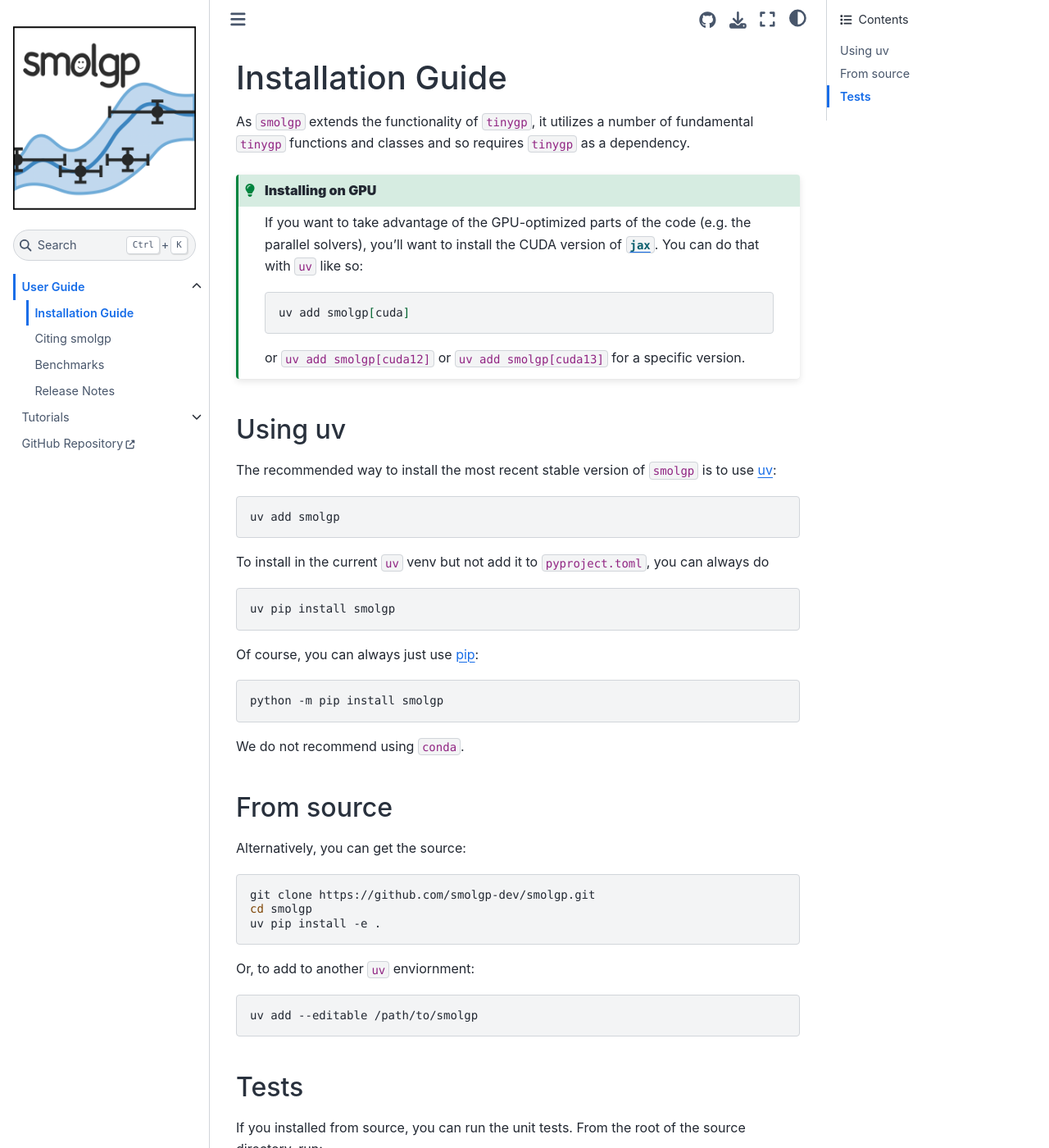
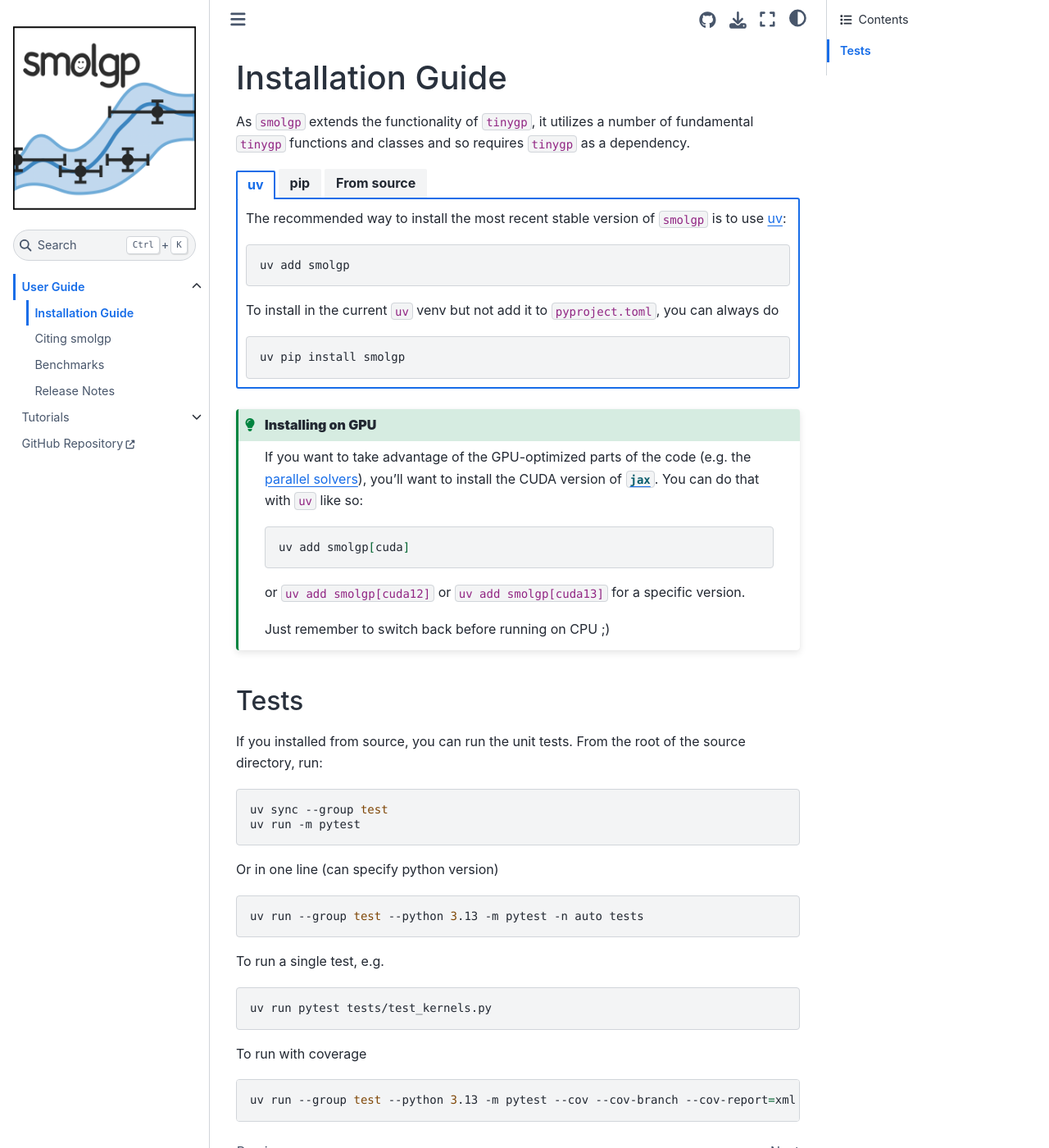
Before and after one commit to smolgp-dev/smolgp, a Sphinx documentation site: the page built from docs/install.md, in a window 1280 px wide and 1400 px high. Shown: the whole window at 82% size. Built offline with Sphinx 7.4.7 and the Sphinx Book theme 1.1.4, drawn with Linux system fonts in a browser that asks for light colours; pages that are not in the unit, such as notebooks, are missing from menus; some of the changed lines change nothing that is shown.

Commit message:
reformat and add links

````diff
--- a/docs/install.md
+++ b/docs/install.md
@@ -6,16 +6,10 @@
 
 As `smolgp` extends the functionality of `tinygp`, it utilizes a number of fundamental `tinygp` functions and classes and so requires `tinygp` as a dependency.
 
-:::{admonition} **Installing on GPU**
-:class: tip
-If you want to take advantage of the GPU-optimized parts of the code (e.g. the parallel solvers), you'll want to install the CUDA version of [`jax`](https://github.com/google/jax/#installation). You can do that with `uv` like so:
-```bash
-uv add smolgp[cuda]
-```
-or `uv add smolgp[cuda12]` or `uv add smolgp[cuda13]` for a specific version.
-:::
+::::{tab-set}
 
-## Using uv
+:::{tab-item} uv
+:sync: uv
 
 The recommended way to install the most recent stable version of `smolgp` is to use [uv](https://docs.astral.sh/uv/):
 ```bash
@@ -25,6 +19,10 @@
 ```bash
 uv pip install smolgp
 ```
+:::
+
+:::{tab-item} pip
+:sync: pip
 
 Of course, you can always just use [pip](https://pip.pypa.io):
 ```bash
@@ -32,8 +30,10 @@
 ```
 
 We do not recommend using `conda`.
+:::
 
-## From source
+:::{tab-item} From source
+:sync: source
 
 Alternatively, you can get the source:
 
@@ -46,6 +46,21 @@
 ```bash
 uv add --editable /path/to/smolgp
 ```
+:::
+
+::::
+
+:::{admonition} **Installing on GPU**
+:class: tip
+If you want to take advantage of the GPU-optimized parts of the code (e.g. the {ref}`parallel solvers <parallel>`), you'll want to install the CUDA version of [`jax`](https://github.com/google/jax/#installation). You can do that with `uv` like so:
+```bash
+uv add smolgp[cuda]
+```
+or `uv add smolgp[cuda12]` or `uv add smolgp[cuda13]` for a specific version.
+
+Just remember to switch back before running on CPU ;)
+:::
+
 
 ## Tests
 
````
